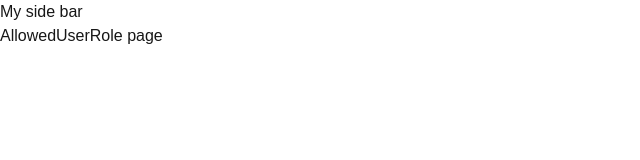
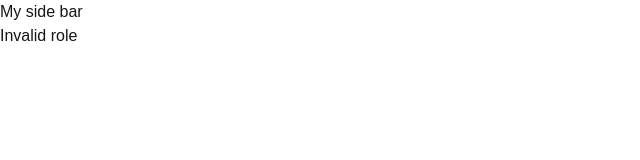
Before and after one commit to danielkembeu/m2-app, a Next.js app: page /m2/dashboard/1 in a window 1280 px wide. Shown: the top 160 px of the page, without its empty margins (0-640 px from the left). Built offline with nearby package versions, Linux system fonts and the light colour scheme.

Commit message:
Bug fixed

```diff
--- a/src/app/m2/dashboard/[role]/page.tsx
+++ b/src/app/m2/dashboard/[role]/page.tsx
@@ -6,10 +6,16 @@ import { TeacherPage } from "@/src/components/pages/Teachers";
 import { Roles } from "@/src/types";
 import { useRouter } from "next/navigation";
 
-export default function Role({ params }: { params: { role: string } }) {
+type RoleProps = {
+  params: {
+    role: string;
+  };
+};
+
+export default function Role({ params }: RoleProps) {
   console.log(params.role);
 
-  const router = useRouter();
+  // const router = useRouter();
 
   function renderRoleComponent(role: Roles) {
     switch (role) {
@@ -23,9 +29,11 @@ export default function Role({ params }: { params: { role: string } }) {
         return <ParentPage />;
 
       default:
-        return router.replace("/m2");
+        return <div>Invalid role</div>;
     }
   }
 
-  return <div>AllowedUserRole page</div>;
+  const role = params.role as Roles;
+
+  return <div>{renderRoleComponent(role)}</div>;
 }
```
